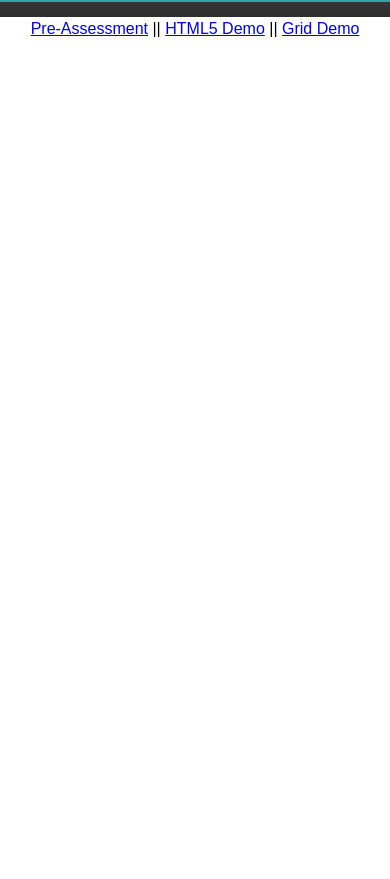
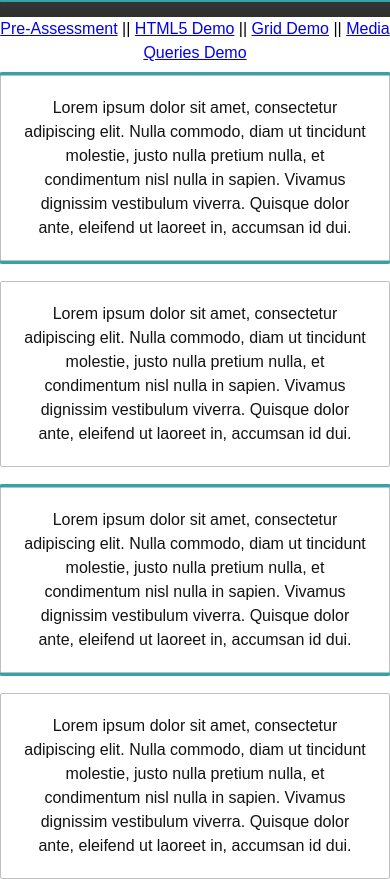
Before and after one commit to esanders92/ifsc-3342, a plain HTML site: page index.html in a window 390 px wide. Shown: the part 67-946 px from the top of the page. Before the commit the page ends 844 px from the top, so only its background shows below. Drawn offline with Linux system fonts and the light colour scheme; files whose address does not match are found by name.

Commit message:
[2023/02/16] - Added Media Queries directory and template for MQs on homepage

```diff
--- a/assets/css/screen.css
+++ b/assets/css/screen.css
@@ -20,6 +20,11 @@
     font-weight: 100;
     color: #736F60;
  }
+
+ nav{
+   padding-bottom: 10px;
+ }
+
  body {
 	text-align: center;
 	font-family: "Trebuchet MS", Arial, Helvetica, sans-serif;
@@ -27,6 +32,53 @@
 	background-color: #A8A99E;
 	font-size: 16px;
 	line-height: 1.5em;
+   overflow: auto;
+ }
+
+ .row{
+   display:grid;
+   grid-template-columns:repeat(4,1fr);
+   gap:20px;
+ }
+
+ .col{
+   padding:20px;
+   border:1px solid #c0c0c0;
+   border-radius:2px;
+ }
+
+ /* Base */
+ .col:nth-child(odd) {
+   outline: #33A4A6 solid 3px;
+ }
+ .col p {
+   color: #131313;
+   margin: 0px;
+   /*text-shadow: 1px 1px #000;*/
+ }
+ .fancy {
+   display: none;
+ }
+
+ /* Max Width */
+ @media screen and (max-width: 600px) {
+   .row{
+       grid-template-columns: 1fr;
+   }
+ }
+
+ /* Ranged */
+ @media screen and (max-width: 800px) and (min-width: 601px) {
+   .row{
+       grid-template-columns: repeat(2, 2fr);
+   }
+ }
+
+ /* Min Width */
+ @media screen and (min-width: 801px) {
+   .row{
+       grid-template-columns: repeat(4, 1fr);
+   }
  }
  footer {
     background-color: #A8A99E
--- a/index.html
+++ b/index.html
@@ -21,8 +21,26 @@
     <nav>
         <a href="pre-assessment/index.html">Pre-Assessment</a> ||
         <a href="html5-demo/index.html">HTML5 Demo</a> ||
-        <a href="html5-grid/index.html">Grid Demo</a>
+        <a href="html5-grid/index.html">Grid Demo</a> ||
+        <a href="media-queries/">Media Queries Demo</a>
     </nav>
+    <section class="container">
+        <div class="row">
+            <article class="col">
+                <p>Lorem ipsum dolor sit amet, consectetur adipiscing elit. Nulla commodo, diam ut tincidunt molestie, justo nulla pretium nulla, et condimentum nisl nulla in sapien. Vivamus dignissim vestibulum viverra. Quisque dolor ante, eleifend ut laoreet in, accumsan id dui. </p>
+            </article><!--.col-->
+            <article class="col">
+                <p>Lorem ipsum dolor sit amet, consectetur adipiscing elit. Nulla commodo, diam ut tincidunt molestie, justo nulla pretium nulla, et condimentum nisl nulla in sapien. Vivamus dignissim vestibulum viverra. Quisque dolor ante, eleifend ut laoreet in, accumsan id dui. </p>
+            </article><!--.col-->
+            <article class="col">
+                <p>Lorem ipsum dolor sit amet, consectetur adipiscing elit. Nulla commodo, diam ut tincidunt molestie, justo nulla pretium nulla, et condimentum nisl nulla in sapien. Vivamus dignissim vestibulum viverra. Quisque dolor ante, eleifend ut laoreet in, accumsan id dui. </p>
+            </article><!--.col-->
+            <article class="col">
+                <p>Lorem ipsum dolor sit amet, consectetur adipiscing elit. Nulla commodo, diam ut tincidunt molestie, justo nulla pretium nulla, et condimentum nisl nulla in sapien. Vivamus dignissim vestibulum viverra. Quisque dolor ante, eleifend ut laoreet in, accumsan id dui. </p>
+            </article><!--.col-->
+            <div class="fancy"><h1>Retina Display</h1></div>
+        </div>
+    </section>
     <article>
         <footer></footer>
     </article>
--- /dev/null
+++ b/media-queries/assets/css/screen.css
@@ -0,0 +1,82 @@
+/* apply a natural box layout model to all elements, but allowing components to change
+http://thomaswallace.net/modules/understanding-web-related-terminology/
+http://www.paulirish.com/2012/box-sizing-border-box-ftw/
+
+*/
+html {
+    box-sizing: border-box;
+  }
+  *,
+  *:before,
+  *:after {
+    box-sizing: inherit;
+  }
+
+  /*Base CSS*/
+  body {
+    font-family: "Droid Serif";
+    background: #374e5a;
+    overflow: auto;
+  }
+
+  .row{
+    display:grid;
+    grid-template-columns:repeat(4,1fr);
+    gap:20px;
+  }
+
+  .col{
+    padding:20px;
+    border:1px solid #c0c0c0;
+    border-radius:6px;
+  }
+
+  /* Base */
+  .col:nth-child(odd) {
+    background-color: #8fb87f;
+  }
+  .col p {
+    color: #fff;
+    margin: 0px;
+    text-shadow: 1px 1px #000;
+  }
+  .fancy {
+    display: none;
+  }
+
+  /* Max Width */
+  @media screen and (max-width: 600px) {
+    .row{
+        grid-template-columns: 1fr;
+    }
+  }
+
+  /* Ranged */
+  @media screen and (max-width: 800px) and (min-width: 601px) {
+    .row{
+        grid-template-columns: repeat(2, 2fr);
+    }
+  }
+
+  /* Min Width */
+  @media screen and (min-width: 801px) {
+    .row{
+        grid-template-columns: repeat(4, 1fr);
+    }
+  }
+  /*retina specific --- https://goo.gl/Pgu6y */
+
+  /*
+
+  @media
+  only screen and (-webkit-min-device-pixel-ratio: 1.25),
+  only screen and ( min--moz-device-pixel-ratio: 1.25),
+  only screen and ( -o-min-device-pixel-ratio: 1.25/1),
+  only screen and ( min-device-pixel-ratio: 1.25),
+  only screen and ( min-resolution: 200dpi),
+  only screen and ( min-resolution: 1.25dppx)
+  {
+      .fancy{display:block; text-align:center}
+  }
+
+  */
```
Also changed, not shown: html5-grid/index.html (+2 -1 lines), media-queries/index.html (added, +22 -0 lines).
